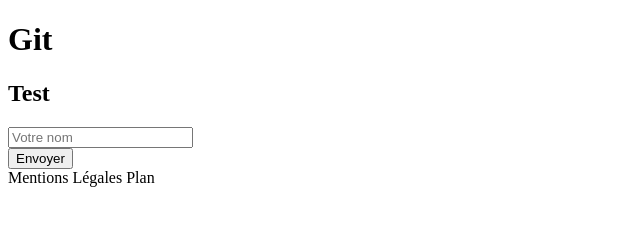
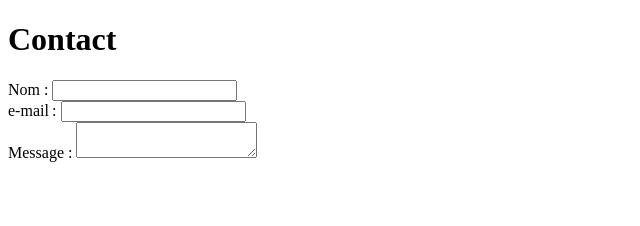
Before and after one commit to dacodemaniak/mon-dev, a plain HTML site: page contact.html in a window 1280 px wide. Shown: the whole page, without its empty margins (0-640 px from the left). Drawn offline with Linux system fonts and the light colour scheme.

Commit message:
update contact form

```diff
--- a/contact.html
+++ b/contact.html
@@ -6,25 +6,35 @@
         <title>Contact</title>
         <link href="./assets/css/styles.css" rel="stylesheet">
         <link href="./assets/css/form.css" rel="stylesheet">
+        <script>
+            $(function(){
+              $("#includedContent").load("footer.html");
+            });
+        </script>
     </head>
     <body>
         <div class="container-fluid">
-            <h1>Git</h1>
-            <h2>Test</h2>
+            <h1>Contact</h1>
 
-            <form method="post" action="" id="contact-form">
-                <div class="form-group">
-                    <input class="form-control" name="name" placeholder="Votre nom">
-                </div>
-                <div class="form-group">
-                    <button class="btn btn-outline-success">
-                        Envoyer
-                    </button>
-                </div>
-            </form>
+            <div class="wrapper">
+                <form action="#" method="post">
+                    <div>
+                        <label for="name">Nom :</label>
+                        <input type="text" id="name" name="user_name">
+                    </div>
+                    <div>
+                        <label for="mail">e-mail :</label>
+                        <input type="email" id="mail" name="user_mail">
+                    </div>
+                    <div>
+                        <label for="msg">Message :</label>
+                        <textarea id="msg" name="user_message"></textarea>
+                    </div>
+                </form>
+            </div>
 
             <footer>
-                Mentions Légales Plan
+                <div id="includedContent"></div>
             </footer>
         </div>
         <template id="spinner-loader">
```
